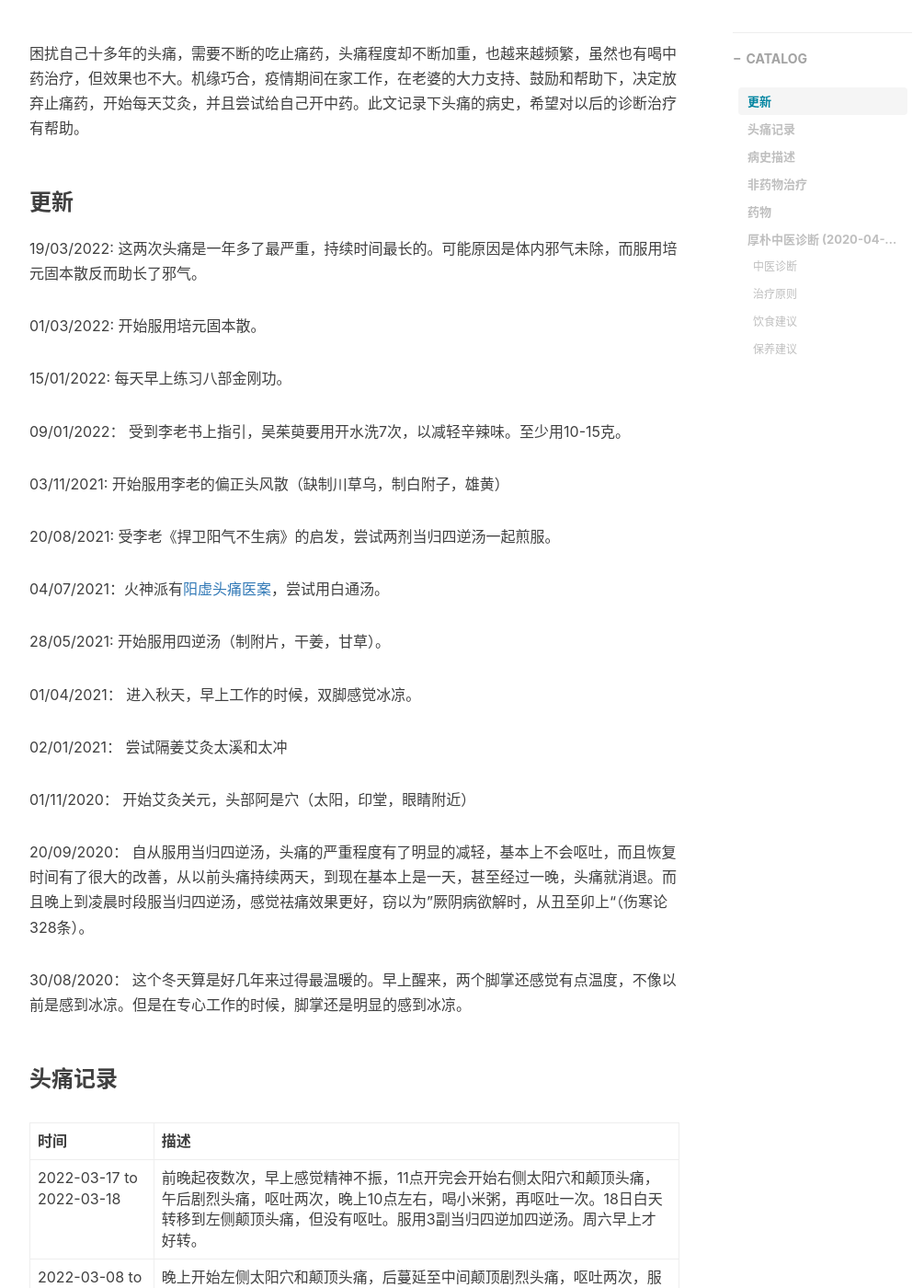
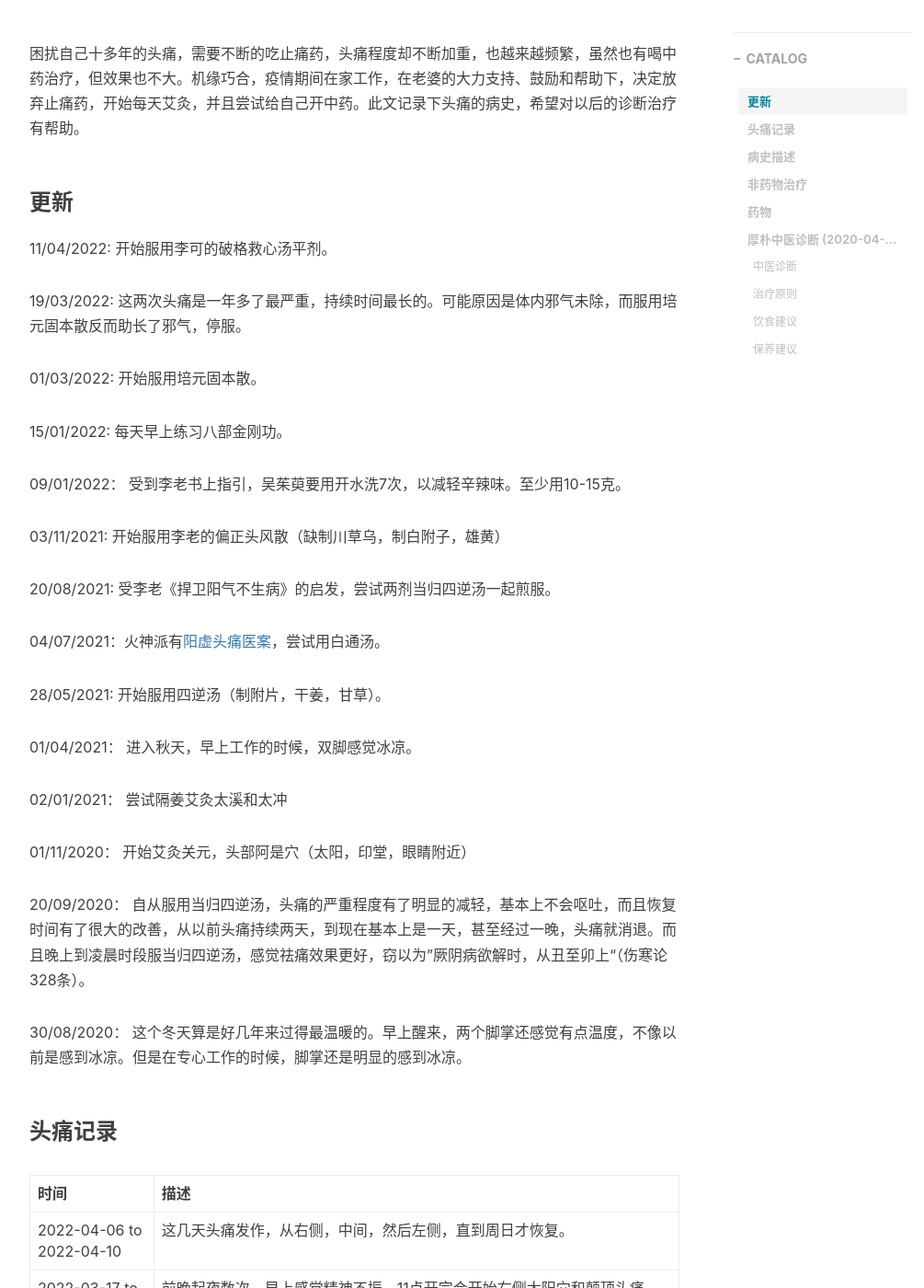
Before and after one commit to q15928/q15928.github.io, a Jekyll site: the page built from _posts/2020-04-22-headache-history.md, in a window 1280 px wide and 1400 px high, scrolled down 462 px. Shown: the whole window at 92% size, without its empty margins (233-1238 px from the left). Built offline with Jekyll 4.4.1, drawn with Linux system fonts in a browser that asks for light colours; nearby versions of some CDN libraries; comment, search, counter and statistics services are not loaded.

Commit message:
update posts

```diff
--- a/_posts/2020-04-22-headache-history.md
+++ b/_posts/2020-04-22-headache-history.md
@@ -14,7 +14,9 @@ tags:
 困扰自己十多年的头痛，需要不断的吃止痛药，头痛程度却不断加重，也越来越频繁，虽然也有喝中药治疗，但效果也不大。机缘巧合，疫情期间在家工作，在老婆的大力支持、鼓励和帮助下，决定放弃止痛药，开始每天艾灸，并且尝试给自己开中药。此文记录下头痛的病史，希望对以后的诊断治疗有帮助。
 <!--more-->
 ### 更新
-19/03/2022: 这两次头痛是一年多了最严重，持续时间最长的。可能原因是体内邪气未除，而服用培元固本散反而助长了邪气。
+11/04/2022: 开始服用李可的破格救心汤平剂。
+
+19/03/2022: 这两次头痛是一年多了最严重，持续时间最长的。可能原因是体内邪气未除，而服用培元固本散反而助长了邪气，停服。
 
 01/03/2022: 开始服用培元固本散。
 
@@ -43,6 +45,7 @@ tags:
 
 | 时间 | 描述 |
 | --- | --- |
+|2022-04-06 to 2022-04-10 | 这几天头痛发作，从右侧，中间，然后左侧，直到周日才恢复。|
 |2022-03-17 to 2022-03-18 | 前晚起夜数次，早上感觉精神不振，11点开完会开始右侧太阳穴和颠顶头痛，午后剧烈头痛，呕吐两次，晚上10点左右，喝小米粥，再呕吐一次。18日白天转移到左侧颠顶头痛，但没有呕吐。服用3副当归四逆加四逆汤。周六早上才好转。|
 |2022-03-08 to 2022-03-09 | 晚上开始左侧太阳穴和颠顶头痛，后蔓延至中间颠顶剧烈头痛，呕吐两次，服用当归四逆加四逆汤。周三晚上才好转。|
 |2022-03-06 to 2022-03-07 | 晚上右侧太阳穴和颠顶头痛，一直到周一傍晚，服用当归四逆加吴茱萸汤，但精神不振。|
--- a/about.html
+++ b/about.html
@@ -10,12 +10,13 @@ I am fond of Traditional Chinese Medicine. I appreciate the theory of the rhythm
 
 <h4>Education and Certifications</h4>
 <ul>
-  <li>2016 -  Master of Data Science, the University of Sydney</li>
+  <li>2022 -  AWS Certified Data Analytics – Specialty</li>
   <li>2021 -  AWS Certified Solutions Architect – Associate</li>
   <li>2019 -  Google Cloud Certified Professional Data Engineer</li>
   <li>2018 -  Deep Learning Specialization by Prof Andrew Ng on Coursera</li>
   <li>2018 -  Data Engineering, Big Data, and Machine Learning on GCP</li>
   <li>2017 -  Machine Learning Specialization by University of Washington on Coursera</li>
+  <li>2016 -  Master of Data Science, the University of Sydney</li>
   <li>2016 -  Apache Spark courses by UC Berkely on edX</li>
   <li>2015 -  LFCS (Linux Foundation Certified System Administrator)</li>
 </ul>
```
Also changed, not shown: _posts/2021-11-14-resources.md (+2 -0 lines).
